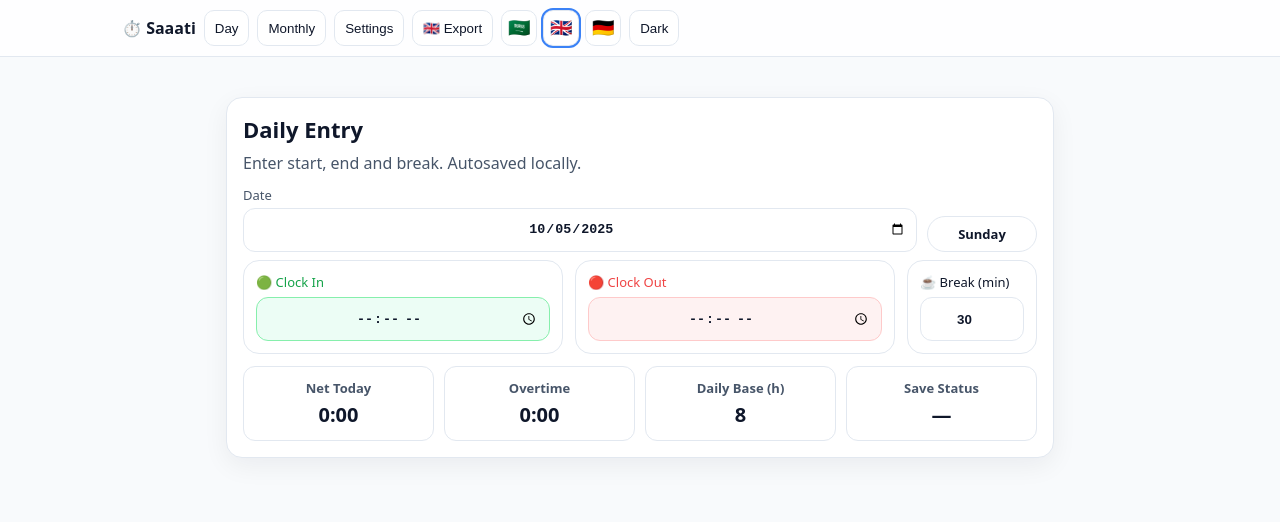
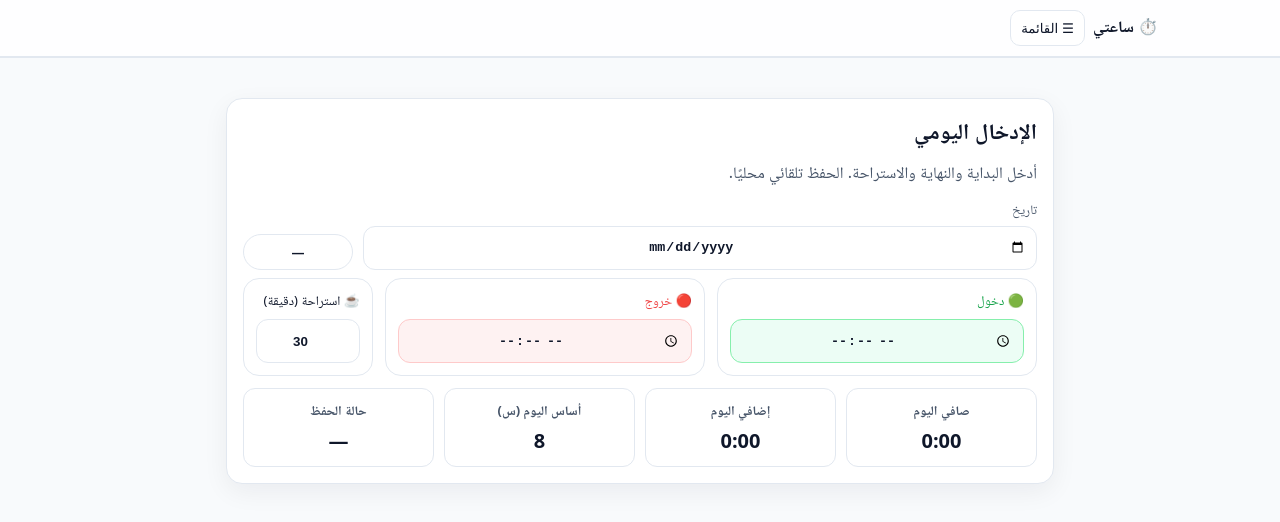
Before and after one commit to abdullah3df/Working-time-calculation-, a plain HTML site: page index.html in a window 1280 px wide. Drawn offline with nearby package versions, Linux system fonts and the light colour scheme.

Commit message:
Update index.html

```diff
--- a/index.html
+++ b/index.html
@@ -19,22 +19,30 @@ body{margin:0;background:var(--bg);color:var(--ink);font-family:system-ui,"Noto
 
 /* Modals */ .modal{position:fixed;inset:0;background:rgba(0,0,0,.45);display:none;align-items:center;justify-content:center;padding:16px} .modal.open{display:flex} .dialog{background:var(--card);border:1px solid var(--line);border-radius:16px;max-width:860px;width:100%;padding:16px;max-height:85vh;overflow:auto} .dialog h2{margin:0 0 10px;font-size:18px} .actions{display:flex;gap:8px;justify-content:flex-end;margin-top:12px} .table{width:100%;border-collapse:separate;border-spacing:0 8px} thead th{font-size:12px;color:#334155} th,td{padding:8px 10px;text-align:center} tbody tr{background:#fff;border:1px solid var(--line)} .dark tbody tr{background:#0a1222;border-color:#1f2b40} tbody td:first-child, thead th:first-child{border-radius:10px 0 0 10px} tbody td:last-child, thead th:last-child{border-radius:0 10px 10px 0}
 
-/* Flags UI */ .lang-flags{display:flex;gap:6px;align-items:center} .btn-flag{width:36px;height:36px;padding:0;font-size:18px;line-height:1;border-radius:10px} .btn-flag.active{outline:2px solid var(--accent)} </style>
+/* Flags UI / .lang-flags{display:flex;gap:6px;align-items:center} .btn-flag{width:36px;height:36px;padding:0;font-size:18px;line-height:1;border-radius:10px} .btn-flag.active{outline:2px solid var(--accent)} / Collapsible menu styles */ .menu-panel{position:sticky;top:52px;z-index:19;background:#ffffff; border-bottom:1px solid var(--line); max-height:0; overflow:hidden; transition:max-height .25s ease;} .dark .menu-panel{background:#0e1528} .menu-panel.open{max-height:140px} .menu-inner{max-width:1060px;margin:0 auto;padding:10px 12px;display:flex;flex-direction:column;gap:10px} .menu-row{display:flex;gap:8px;flex-wrap:wrap} </style>
 
 </head>
 <body><!-- Topbar --><div class="topbar">
   <div class="inner">
     <div class="brand">⏱️ <span id="brandTxt">ساعتي</span></div>
-    <button id="navDay"      class="btn-sm">اليوم</button>
-    <button id="navMonth"    class="btn-sm">الشهري</button>
-    <button id="navSettings" class="btn-sm">الإعدادات</button>
-    <button id="navExport"   class="btn-sm">📦 تصدير</button>
-    <div class="lang-flags">
-      <button class="btn-sm btn-flag" data-lang="ar" title="العربية">🇸🇦</button>
-      <button class="btn-sm btn-flag" data-lang="en" title="English">🇬🇧</button>
-      <button class="btn-sm btn-flag" data-lang="de" title="Deutsch">🇩🇪</button>
+    <button id="menuToggle" class="btn-sm">☰ القائمة</button>
+  </div>
+</div><!-- Collapsible Menu Panel --><div id="menuPanel" class="menu-panel" aria-hidden="true">
+  <div class="menu-inner">
+    <div class="menu-row">
+      <button id="mnuDay" class="btn-sm">اليوم</button>
+      <button id="mnuMonth" class="btn-sm">الشهري</button>
+      <button id="mnuSettings" class="btn-sm">الإعدادات</button>
+      <button id="mnuExport" class="btn-sm">📦 تصدير</button>
     </div>
-    <button id="themeBtn"    class="btn-sm">Dark</button>
+    <div class="menu-row">
+      <div class="lang-flags">
+        <button class="btn-sm btn-flag" data-lang="ar" title="العربية">🇸🇦</button>
+        <button class="btn-sm btn-flag" data-lang="en" title="English">🇬🇧</button>
+        <button class="btn-sm btn-flag" data-lang="de" title="Deutsch">🇩🇪</button>
+      </div>
+      <button id="mnuTheme" class="btn-sm">Dark</button>
+    </div>
   </div>
 </div><div class="wrap">
   <!-- Day card -->
@@ -139,8 +147,8 @@ function setActiveLangUI(lang){ document.querySelectorAll('.btn-flag').forEach(b
 function setLang(lang){
   currentLang = lang;
   const L=I18N[lang]||I18N.ar; document.documentElement.lang=lang; document.documentElement.dir=L.dir; document.body.dir=L.dir;
-  brandTxt.textContent=L.brand; navDay.textContent=L.nav.day; navMonth.textContent=L.nav.month; navSettings.textContent=L.nav.settings; navExport.textContent = `${L.flag||''} ${L.nav.export}`.trim();
-  themeBtn.textContent = (document.body.classList.contains('dark')? L.themeDark : L.themeLight);
+  brandTxt.textContent=L.brand; mnuDay.textContent=L.nav.day; mnuMonth.textContent=L.nav.month; mnuSettings.textContent=L.nav.settings; mnuExport.textContent = `${L.flag||''} ${L.nav.export}`.trim();
+  setThemeLabel();
   titleDay.textContent=L.day.title; hintDay.textContent=L.day.hint; lblDate.textContent=L.day.date; lblStart.textContent=L.day.start; lblEnd.textContent=L.day.end; lblBreak.textContent=L.day.break; k1.textContent=L.day.k1; k2.textContent=L.day.k2; k3.textContent=L.day.k3; k4.textContent=L.day.k4;
   titleSettings.textContent=L.settings.title; hintSettings.textContent=L.settings.hint; lblDaily.textContent=L.settings.daily; lblBreakDef.textContent=L.settings.brdef; applySettings.textContent=L.settings.apply;
   titleMonth.textContent=L.month.title; lblPickMonth.textContent=L.month.pick; mk1.textContent=L.month.m1; mk2.textContent=L.month.m2; mk3.textContent=L.month.m3; refreshMonth.textContent=L.month.refresh; closeMonth.textContent=L.month.close;
@@ -155,11 +163,14 @@ function setLang(lang){
 function buildMonthTableHead(lang){ const L=I18N[lang]; const thead = monthArea.querySelector('thead'); if(thead){ thead.innerHTML = `<tr>${L.month.thead.map(h=>`<th>${h}</th>`).join('')}</tr>`; } }
 
 // Refs
-const themeBtn=document.getElementById('themeBtn');
-const navDay=document.getElementById('navDay');
-const navMonth=document.getElementById('navMonth');
-const navSettings=document.getElementById('navSettings');
-const navExport=document.getElementById('navExport');
+const menuToggle=document.getElementById('menuToggle');
+const menuPanel=document.getElementById('menuPanel');
+const mnuDay=document.getElementById('mnuDay');
+const mnuMonth=document.getElementById('mnuMonth');
+const mnuSettings=document.getElementById('mnuSettings');
+const mnuExport=document.getElementById('mnuExport');
+const mnuTheme=document.getElementById('mnuTheme');
+const brandTxt=document.getElementById('brandTxt');
 const brandTxt=document.getElementById('brandTxt');
 // Headings & labels (explicit refs)
 const titleDay=document.getElementById('titleDay');
@@ -218,7 +229,8 @@ const closeExport=document.getElementById('closeExport');
 const doExport=document.getElementById('doExport');
 
 // Theme
-themeBtn.onclick=()=>{ const L=I18N[getLang()]; document.body.classList.toggle('dark'); themeBtn.textContent = (document.body.classList.contains('dark')? L.themeDark : L.themeLight); };
+function setThemeLabel(){ const L=I18N[getLang()]; mnuTheme.textContent = (document.body.classList.contains('dark')? L.themeDark : L.themeLight); }
+mnuTheme.onclick=()=>{ document.body.classList.toggle('dark'); setThemeLabel(); };
 
 // Utils
 function h2m(h){ if(!h) return 0; const [H,M]=h.split(':').map(Number); return H*60+(M||0); }
@@ -250,11 +262,15 @@ function exportMonthJSON(){ refreshMonthSummary(); const month=monthPick.value |
 // Navigation
 function showCard(card){ [dayCard, settingsCard].forEach(el=> el.style.display='none'); card.style.display='block'; }
 function openExport(){ exportModal.classList.add('open'); exportModal.setAttribute('aria-hidden','false'); }
-navDay.onclick=()=> showCard(dayCard);
-navSettings.onclick=()=>{ loadSettings(); showCard(settingsCard); };
-navMonth.onclick=()=> openMonth();
-navExport.onclick=()=> openExport();
+menuToggle.onclick=()=>{ const open = menuPanel.classList.toggle('open'); menuPanel.setAttribute('aria-hidden', String(!open)); };
+
+mnuDay.onclick=()=>{ showCard(dayCard); menuPanel.classList.remove('open'); };
+mnuSettings.onclick=()=>{ loadSettings(); showCard(settingsCard); menuPanel.classList.remove('open'); };
+mnuMonth.onclick=()=>{ openMonth(); menuPanel.classList.remove('open'); };
+mnuExport.onclick=()=>{ openExport(); menuPanel.classList.remove('open'); };
 document.querySelectorAll('.btn-flag').forEach(btn=> btn.addEventListener('click', ()=>{ setLang(btn.dataset.lang); }));
+// Close menu on outside click
+window.addEventListener('click', (e)=>{ if(!menuPanel.contains(e.target) && !menuToggle.contains(e.target)){ menuPanel.classList.remove('open'); }});
 
 // Auto compute + auto save
 function autoComputeAndMaybeSave(e){ compute(); if(e && (e.target===dayEnd || e.target===dayBreak)){ saveDayLocal(); } }
@@ -271,9 +287,9 @@ doExport.addEventListener('click', ()=>{ if(expScope.value==='day'){ expFormat.v
 function initApp(){
   // language UI state
   setActiveLangUI(currentLang);
-  // set today first (so day name renders correctly)
+  // set today first
   dayDate.value = new Date().toISOString().slice(0,10);
-  // apply language & render
+  // i18n & values
   setLang(currentLang);
   loadSettings();
   loadDay();
```
